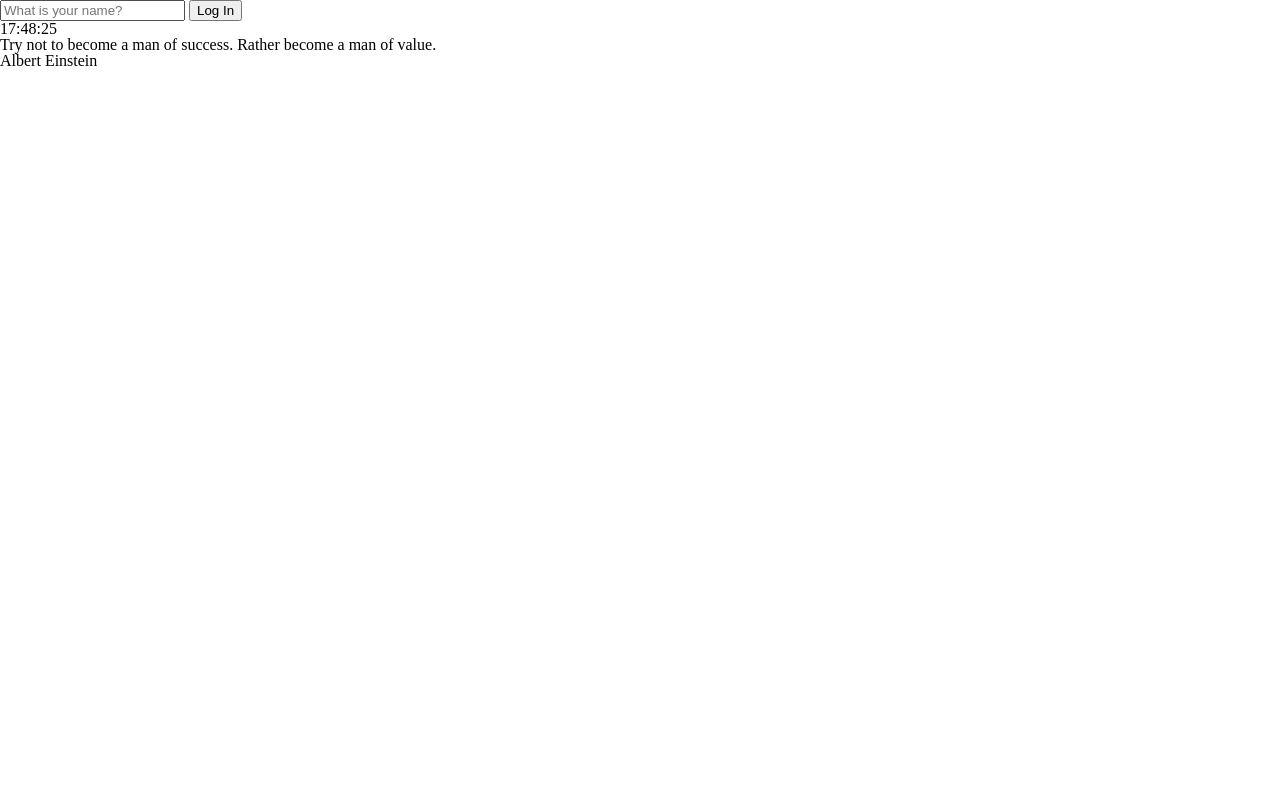
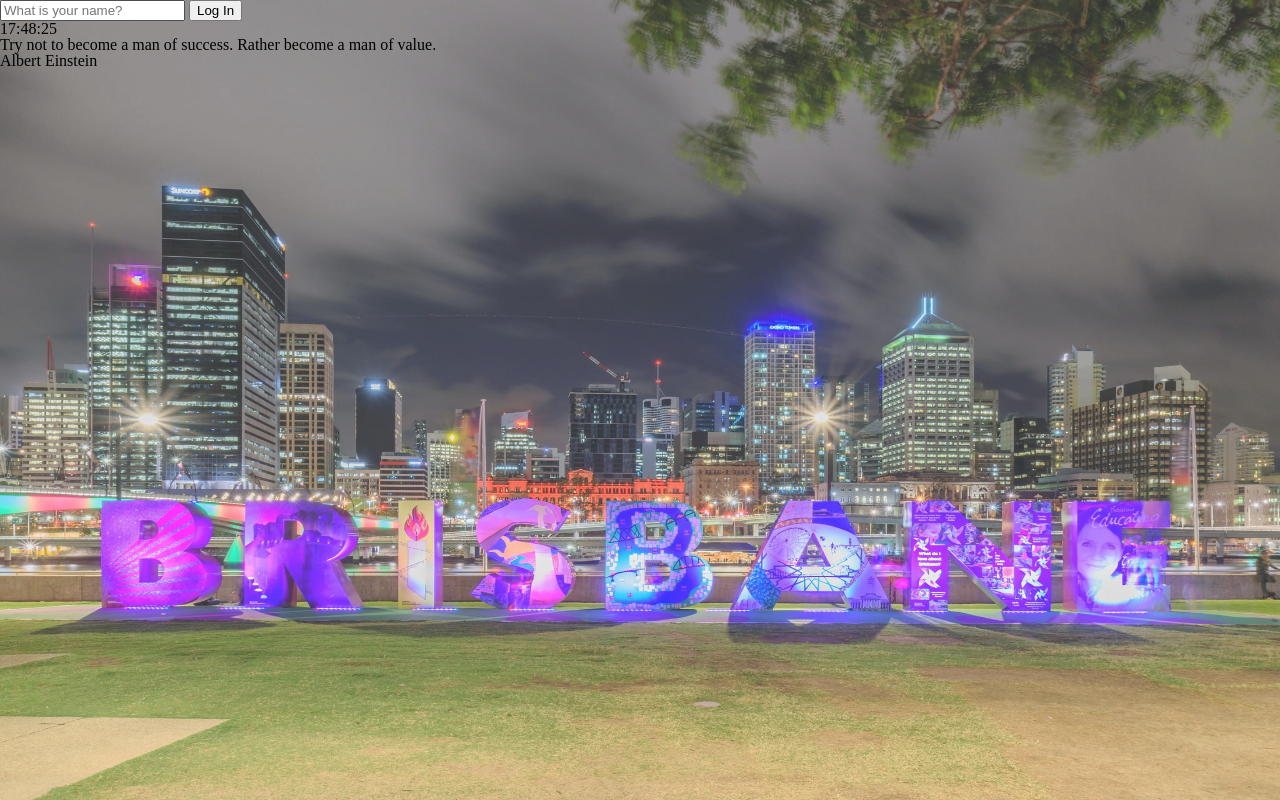
Before and after one commit to SuinChoi/CloneOfMomentum-, a plain HTML site: page index.html in a window 1280 px wide. Drawn offline with Linux system fonts and the light colour scheme.

Commit message:
add random background

```diff
--- a/css/style.css
+++ b/css/style.css
@@ -4,3 +4,16 @@
 .hidden{
     display: none;
 }
+
+
+img {
+    position:absolute;
+    width:100%;
+    height:100%;
+    left: 0px;
+    top: 0px;
+    right:0px;
+    bottom:0px;
+    z-index: -1;
+    opacity:80%;
+    }
--- a/index.html
+++ b/index.html
@@ -23,5 +23,6 @@
     <script src="js/greetings.js"></script>
     <script src="js/clock.js"></script>
     <script src="js/quotes.js"></script>
+    <script src="js/background.js"></script>
 </body>
 </html>
--- /dev/null
+++ b/js/background.js
@@ -0,0 +1,10 @@
+const backgrounds = [
+   "1.jpg", "2.jpg", "3.jpg", "4.jpg"
+]
+
+const background = backgrounds[Math.floor(Math.random() * backgrounds.length)];
+
+
+const bgImage = document.createElement("img");
+bgImage.src = `img/${background}`;
+document.body.appendChild(bgImage);
```
Also changed, not shown: img/1.jpg (added), img/3.jpg (added), img/4.jpg (added), 1 other file.
